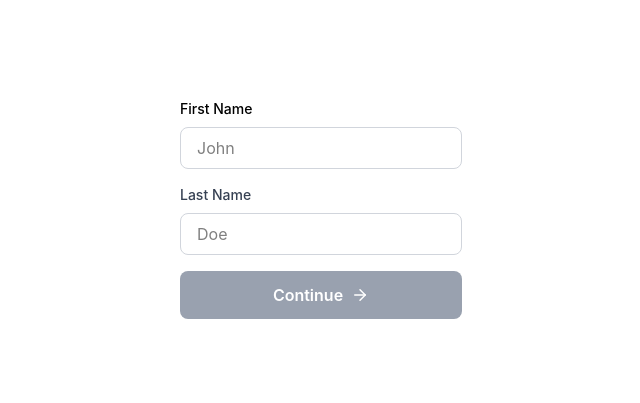
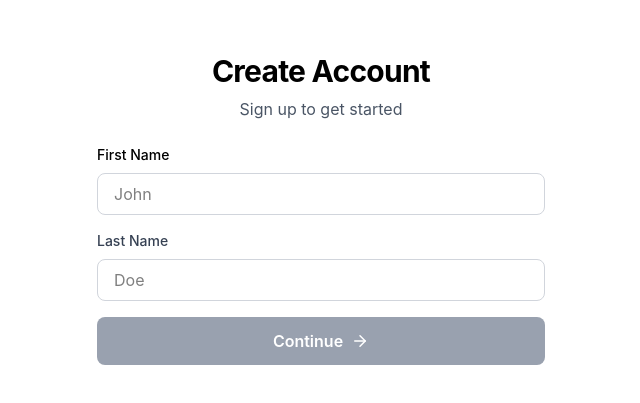
Before and after one commit to Teamthy/mastergo_pr, a Next.js app in the folder frontend/: page /auth/signup in a window 1280 px wide. Shown: the part 287-690 px from the top of the page, without its empty margins (319-959 px from the left). Built offline with nearby package versions, Linux system fonts and the light colour scheme.

Commit message:
feat(ui): enhance signup page flow

```diff
--- a/frontend/app/auth/signup/page.tsx
+++ b/frontend/app/auth/signup/page.tsx
@@ -110,24 +110,8 @@ export default function SignupFlow() {
         setLoading(true);
 
         try {
-            // Wait a moment for email verification to be processed
-            await new Promise(resolve => setTimeout(resolve, 500));
-
-            // Login first to get JWT token
-            try {
-                await login(state.context.email, state.context.password);
-            } catch (loginErr: any) {
-                const loginErrorMsg = loginErr.response?.data?.message || loginErr.message;
-                // If login fails, provide helpful error
-                if (loginErrorMsg && loginErrorMsg.includes("verify")) {
-                    throw new Error("Please verify your email first. Go back and check your OTP.");
-                } else if (loginErrorMsg && loginErrorMsg.includes("credentials")) {
-                    throw new Error("Email or password is incorrect. Please go back and re-enter your credentials.");
-                }
-                throw loginErr;
-            }
-
-            // Then update profile with authenticated session
+            // After OTP verification, we already have a token from verifyEmail
+            // No need to login again - just update profile directly
             await updateProfile(phone, address);
             send({
                 type: "SUBMIT_PROFILE",
@@ -153,11 +137,17 @@ export default function SignupFlow() {
     };
 
     return (
+        <div className="w-full max-w-md mx-auto">
             <div className="space-y-6">
+                {/* Header */}
+                <div className="text-center">
+                    <h1 className="text-3xl font-bold tracking-tight mb-2">Create Account</h1>
+                    <p className="text-gray-600">Sign up to get started</p>
+                </div>
+
                 {/* Error Alert */}
                 {error && (
                     <div className="bg-red-50 border border-red-200 rounded-lg p-4">
-                    <p className="text-sm text-red-800 font-medium">Error</p>
                         <p className="text-sm text-red-700">{error}</p>
                     </div>
                 )}
@@ -203,5 +193,6 @@ export default function SignupFlow() {
                     <CompletedStep onDone={() => router.push("/dashboard/wallet")} />
                 )}
             </div>
+        </div>
     );
 }
```
Lines whose indentation alone changed are shown as unchanged.
